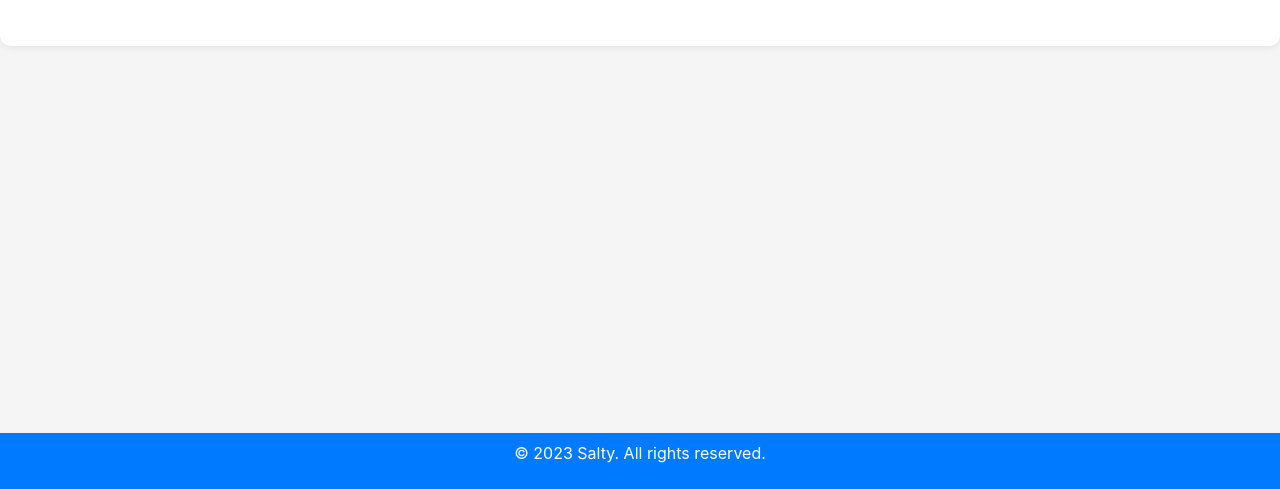
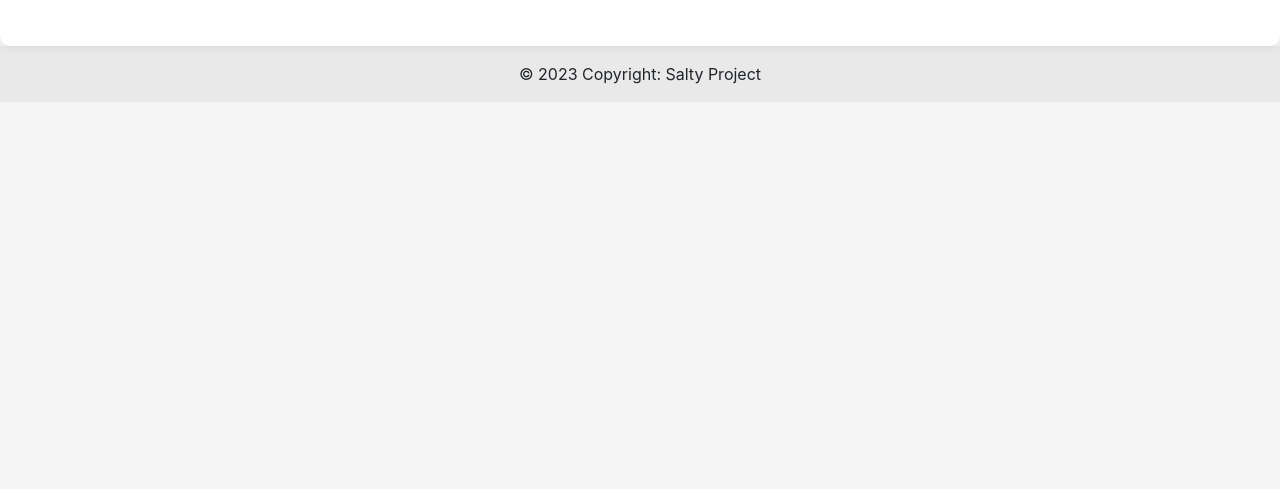
Before and after one commit to AudriusGrebliunas/GetflixProject, a PHP site: page /movies/ in a window 1280 px wide. Shown: the part 311-800 px from the top of the page. Run offline with PHP 8.4, Linux system fonts and the light colour scheme; some libraries are stand-ins or nearby versions.

Commit message:
all functionnalities of the BO check

```diff
--- a/back-office/index.php
+++ b/back-office/index.php
@@ -83,10 +83,12 @@ include 'navbar.php';
 
 
 
-<footer class="fixed-bottom text-center py-2" style="background-color: #007bff; color: #fff;">
-    <p>&copy; 2023 Salty. All rights reserved.</p>
+<footer class="bg-body-secondary text-center text-lg-start">
+  <div class="text-center p-3" style="background-color: rgba(0, 0, 0, 0.05);">
+    © 2023 Copyright:
+    <a class="text-body" href="https://github.com/AudriusGrebliunas/GetflixProject">Salty Project</a>
+  </div>
 </footer>
-
 <script>
     var modal = document.getElementById("myModal");
     var btn = document.getElementById("myBtn");
@@ -210,7 +212,7 @@ include 'navbar.php';
 
         var filteredMovies = data.filter(function (movie) {
             return (
-                movie.name.toLowerCase().includes(searchValue)
+                movie.name.toLowerCase().includes(searchValue) || movie.year.toLowerCase().includes(searchValue)
             );
         });
 
```
